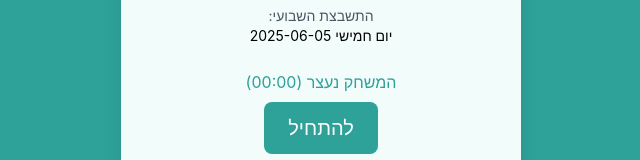
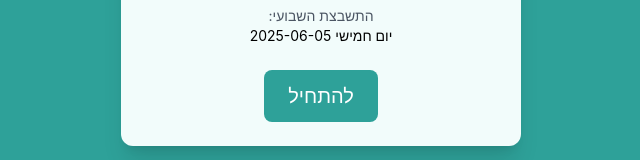
Before and after one commit to dotanrs/tashbezet, a React (Create React App) app: page / in a window 1280 px wide. Shown: the part 306-466 px from the top of the page, without its empty margins (319-959 px from the left). Built offline with nearby package versions, Linux system fonts and the light colour scheme.

Commit message:
Fix button text for new/paused game

```diff
--- a/src/components/Popup.tsx
+++ b/src/components/Popup.tsx
@@ -232,7 +232,7 @@ const welcomeDescription = (currentConfig: CrosswordConfig, currentPuzzleId: Puz
                 <Bird className='mx-auto z-1 mt-0 w-[80px] h-[80px] text-gold text-background-300' strokeWidth={'2px'} />
                 <img className='relative top-[-22px] left-[30px] mx-auto' alt='Tashbezet logo' src='https://dotanrs.github.io/tashbezet/favicon.ico'></img>
                 <div className='text-sm text-gray-600'>התשבצת השבועי:</div><div className='text-sm text-black mb-6'>יום חמישי {currentConfig.name}</div>
-                <div className='text-base text-background-300 mb-2'>המשחק נעצר ({formattedGameTime})</div>
+                {iStarted && <div className='text-base text-background-300 mb-2'>המשחק נעצר ({formattedGameTime})</div>}
                 <button
                     onClick={onClose}
                     className="px-6 py-3 bg-background-300 text-white rounded-lg text-xl relative overflow-hidden group hover:shadow-lg"
--- a/src/components/Puzzle.tsx
+++ b/src/components/Puzzle.tsx
@@ -53,7 +53,6 @@ const Puzzle: React.FC<PuzzlesProps> = ({ currentConfig, currentPuzzleId, setCur
     const [isFirstClick, setIsFirstClick] = useState(false);
     const [isPaused, setIsPaused] = useState(false);
     const { secondsElapsed, formattedGameTime, resetTimer } = useGameTimer(isPaused);
-
 
     // Create refs for all cells
     const cellRefs = useRef<(HTMLInputElement | null)[][]>(Array(5).fill(null).map(() => Array(5).fill(null)));
@@ -640,7 +639,7 @@ const Puzzle: React.FC<PuzzlesProps> = ({ currentConfig, currentPuzzleId, setCur
   const useSmallScreenAdjustments = windowSize.width < 385;
   const useVerySmallScreenAdjustments = windowSize.width < 320;
   const sideBarSpacing = useSmallScreenAdjustments ? 'px-0 gap-1' : 'px-2 gap-2'
-
+  const gameAlreadyStarted = formattedGameTime !== '00:00';
 
   return currentConfig && <>
   <div id="whole-crossword" className={`sm:w-full w-[100%] sm:pt-10 pt-[35px] max-w-[500px] ${hidden && 'hidden'}`}>
@@ -667,7 +666,7 @@ const Puzzle: React.FC<PuzzlesProps> = ({ currentConfig, currentPuzzleId, setCur
             puzzleId={currentPuzzleId}
             isAlreadySolved={!!message}
             confetti={{showConfetti, windowSize}}
-            iStarted={gameStarted}
+            iStarted={gameAlreadyStarted}
             formattedGameTime={formattedGameTime}
         /> :
           <PuzzleDonePopup
```
